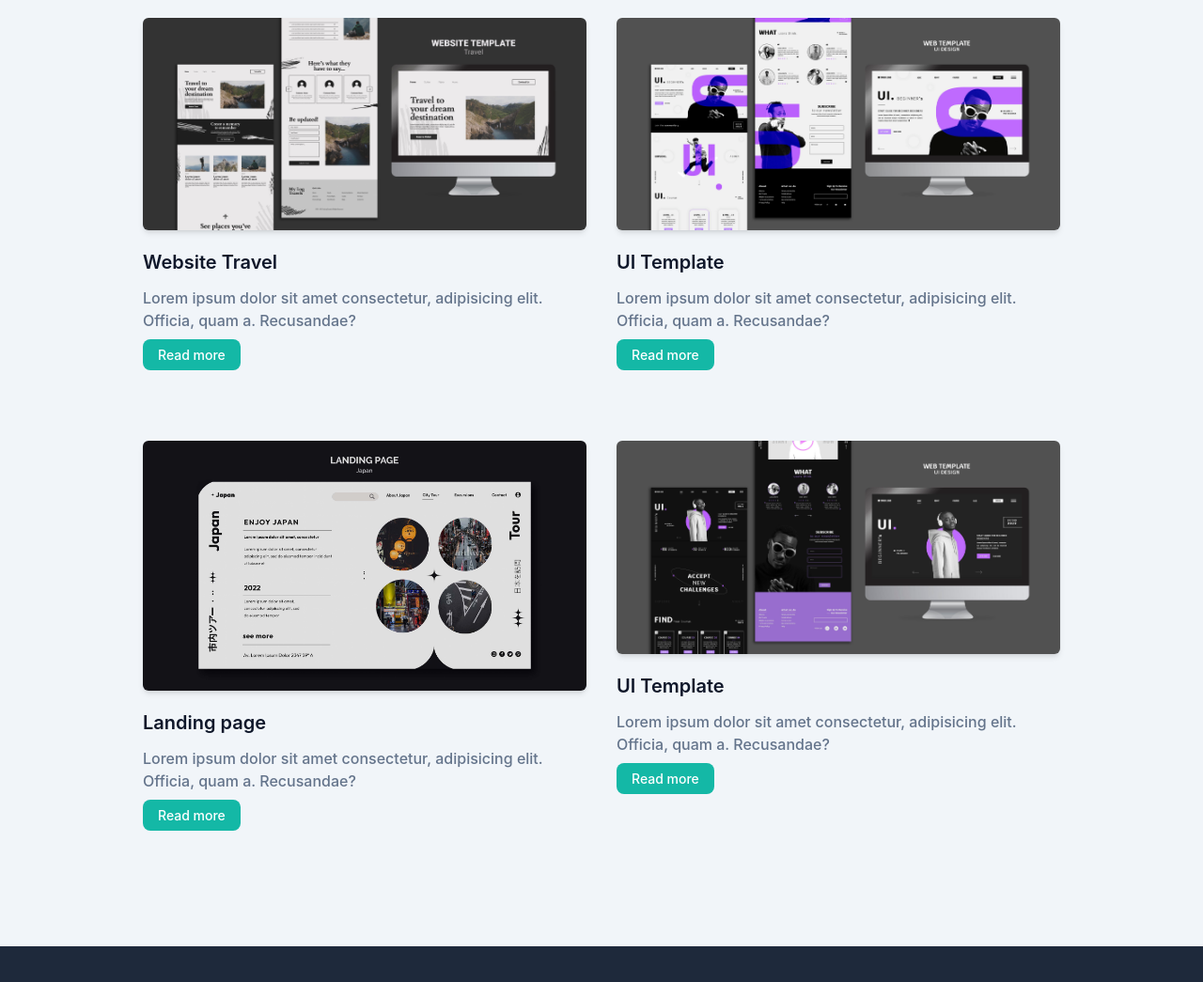
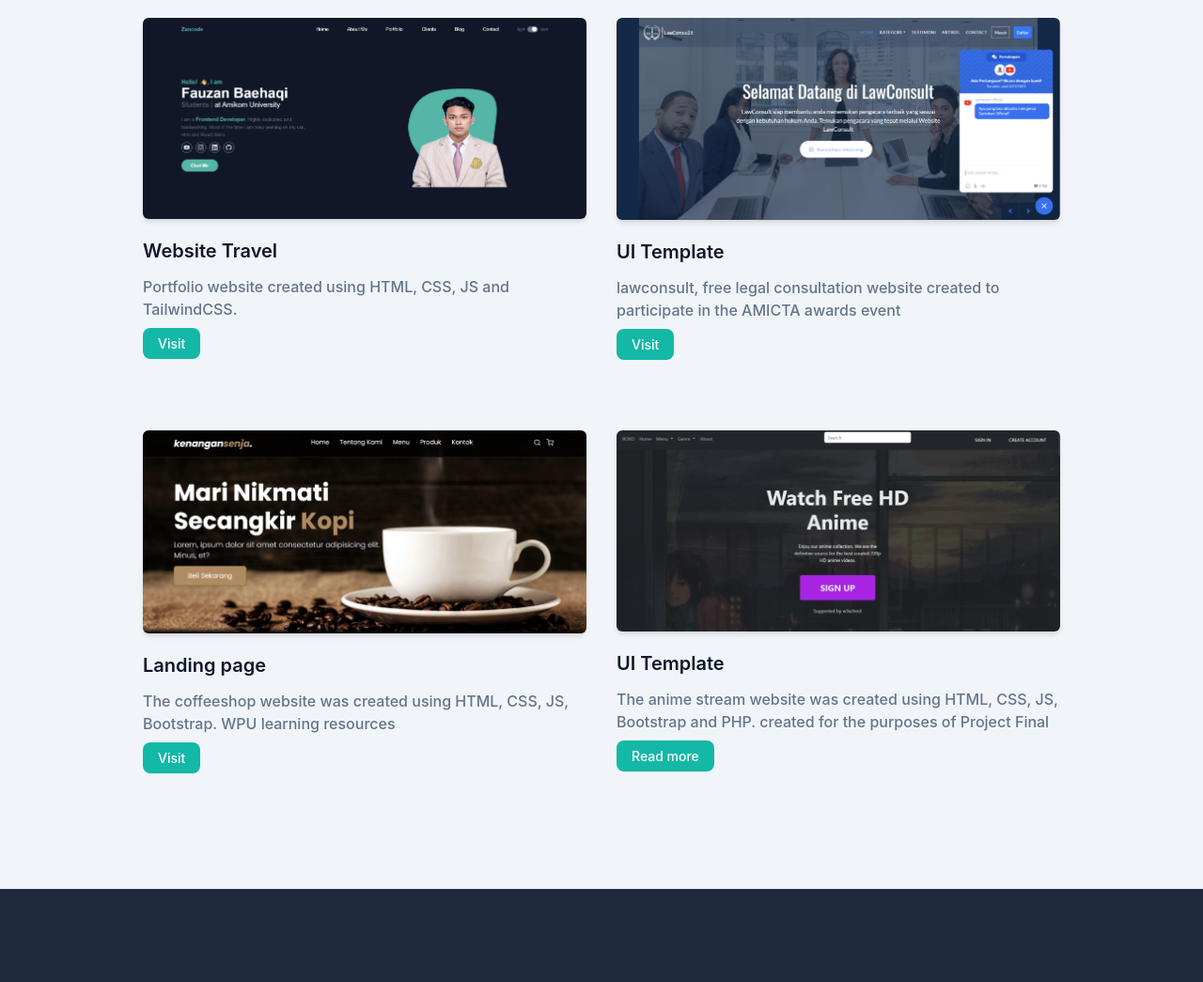
Before and after one commit to fauzanhaki/portfolio-tailwindcss, a website: page index.html in a window 1280 px wide. Shown: the part 1589-2634 px from the top of the page at 94% size. Drawn offline with Linux system fonts and the light colour scheme.

Commit message:
menambahkan project

```diff
--- a/index.html
+++ b/index.html
@@ -245,53 +245,38 @@
 			<div class="w-full px-4 flex flex-wrap justify-center xl:w-10/12 xl:mx-auto">
 				<div class="mb-12 p-4 md:w-1/2">
 					<div class="rounded-md shadow-md overflow-hidden">
-						<img src="dist/img/portfolio/1.jpg" alt="landingpage" width="w-full">
+						<img src="dist/img/portfolio/portfolio website.png" alt="landingpage" width="w-full">
 					</div>
 					<h3 class="font-semibold text-xl text-dark mt-5 mb-3 dark:text-white">Website Travel</h3>
-					<p class="font-medium text-base text-secondary mb-3">Lorem ipsum dolor sit amet consectetur,
-						adipisicing
-						elit.
-						Officia, quam a. Recusandae?</p>
-					<a href="#"
-						class="font-medium text-sm text-white bg-primary py-2 px-4 rounded-lg hover:opacity-80">Read
-						more</a>
+					<p class="font-medium text-base text-secondary mb-3">Portfolio website created using HTML, CSS, JS and TailwindCSS.</p>
+					<a href="https://zanhaki.netlify.app/"
+						class="font-medium text-sm text-white bg-primary py-2 px-4 rounded-lg hover:opacity-80">Visit</a>
 
 				</div>
 				<div class="mb-12 p-4 md:w-1/2">
 					<div class="rounded-md shadow-md overflow-hidden">
-						<img src="dist/img/portfolio/2.jpg" alt="landingpage" width="w-full">
+						<img src="dist/img/portfolio/lawconsult.png" alt="landingpage" width="w-full">
 					</div>
 					<h3 class="font-semibold text-xl text-dark mt-5 mb-3 dark:text-white">UI Template</h3>
-					<p class="font-medium text-base text-secondary mb-3">Lorem ipsum dolor sit amet consectetur,
-						adipisicing
-						elit.
-						Officia, quam a. Recusandae?</p>
-					<a href="#"
-						class="font-medium text-sm text-white bg-primary py-2 px-4 rounded-lg hover:opacity-80">Read
-						more</a>
+					<p class="font-medium text-base text-secondary mb-3">lawconsult, free legal consultation website created to participate in the AMICTA awards event</p>
+					<a href="https://lawconsult.netlify.app/"
+						class="font-medium text-sm text-white bg-primary py-2 px-4 rounded-lg hover:opacity-80">Visit</a>
 				</div>
 				<div class="mb-12 p-4 md:w-1/2">
 					<div class="rounded-md shadow-md overflow-hidden">
-						<img src="dist/img/portfolio/3.jpg" alt="landingpage" width="w-full">
+						<img src="dist/img/portfolio/coffeeshop.png" alt="landingpage" width="w-full">
 					</div>
 					<h3 class="font-semibold text-xl text-dark mt-5 mb-3 dark:text-white">Landing page</h3>
-					<p class="font-medium text-base text-secondary mb-3">Lorem ipsum dolor sit amet consectetur,
-						adipisicing
-						elit.
-						Officia, quam a. Recusandae?</p>
-					<a href="#"
-						class="font-medium text-sm text-white bg-primary py-2 px-4 rounded-lg hover:opacity-80">Read
-						more</a>
+					<p class="font-medium text-base text-secondary mb-3">The coffeeshop website was created using HTML, CSS, JS, Bootstrap. WPU learning resources</p>
+					<a href="https://coffeeshop-fauzan.netlify.app/"
+						class="font-medium text-sm text-white bg-primary py-2 px-4 rounded-lg hover:opacity-80">Visit</a>
 				</div>
 				<div class="mb-12 p-4 md:w-1/2">
 					<div class="rounded-md shadow-md overflow-hidden">
-						<img src="dist/img/portfolio/4.jpg" alt="landingpage" width="w-full">
+						<img src="dist/img/portfolio/anime.png" alt="landingpage" width="w-full">
 					</div>
 					<h3 class="font-semibold text-xl text-dark mt-5 mb-3 dark:text-white">UI Template</h3>
-					<p class="font-medium text-base text-secondary mb-3">Lorem ipsum dolor sit amet consectetur,
-						adipisicing
-						elit.
-						Officia, quam a. Recusandae?</p>
+					<p class="font-medium text-base text-secondary mb-3">The anime stream website was created using HTML, CSS, JS, Bootstrap and PHP. created for the purposes of Project Final</p>
 					<a href="#"
 						class="font-medium text-sm text-white bg-primary py-2 px-4 rounded-lg hover:opacity-80">Read
 						more</a>
```
Also changed, not shown: dist/img/portfolio/anime.png (added), dist/img/portfolio/coffeeshop.png (added), dist/img/portfolio/lawconsult.png (added), dist/img/portfolio/portfolio website.png (added).
